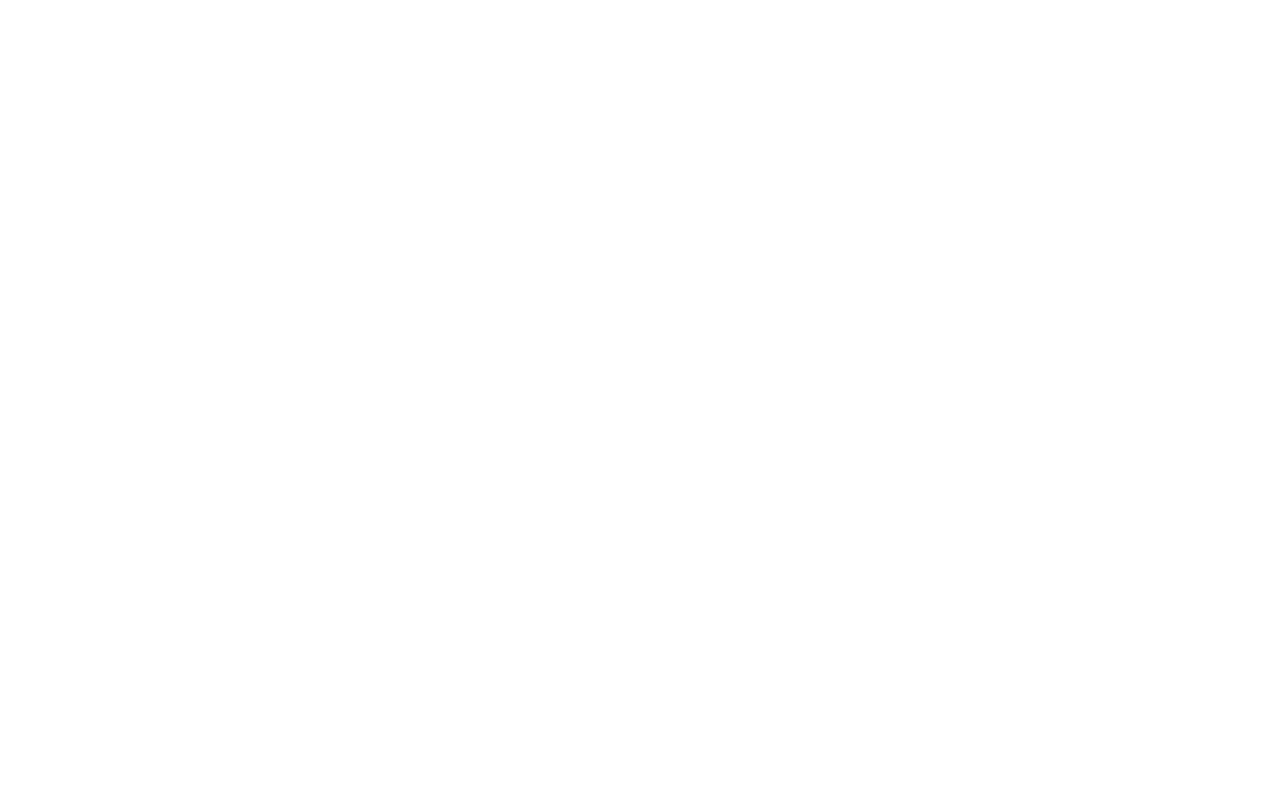
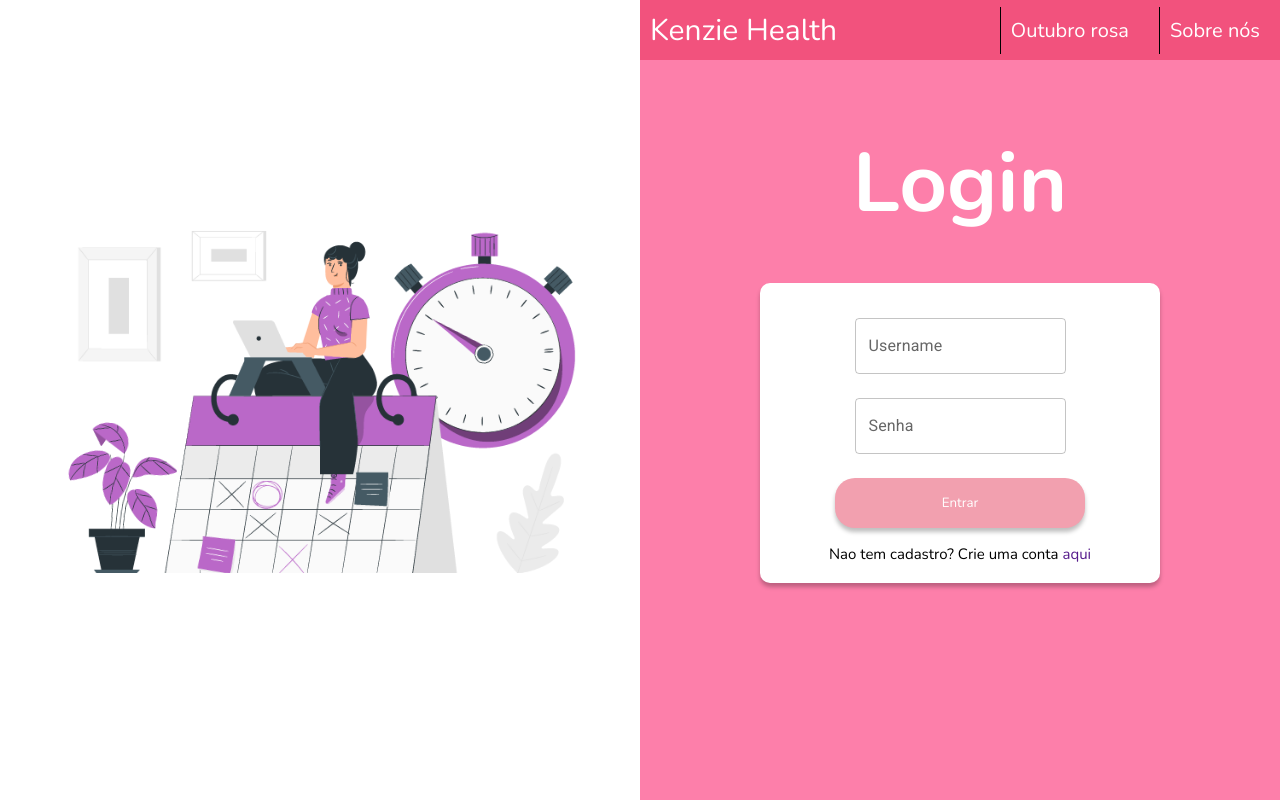
Before and after one commit to laudemirjunior/daily-health, a React (Create React App) app: page /login in a window 1280 px wide. Built offline with nearby package versions, Linux system fonts and the light colour scheme.

Commit message:
page login

```diff
--- a/src/components/button/index.jsx
+++ b/src/components/button/index.jsx
@@ -1,7 +1,7 @@
-import StyleButton from "./styles";
+import {StyleButton} from "./styles";
 
-const Button = () => {
-  return <StyleButton></StyleButton>;
+const Button = ({text}) => {
+  return <StyleButton>{text}</StyleButton>;
 };
 
 export default Button;
--- a/src/components/button/styles.js
+++ b/src/components/button/styles.js
@@ -4,6 +4,7 @@
   width: 250px;
   height: 50px;
   background-color: var(--button);
+  color: var(--white);
   border-radius: 20px;
   box-shadow: 0px 4px 4px rgba(0, 0, 0, 0.25);
   display: flex;
--- a/src/pages/login/index.jsx
+++ b/src/pages/login/index.jsx
@@ -1,5 +1,129 @@
+
+import { useState } from 'react'
+import { TextField } from "@material-ui/core"
+import { Countainer, Form, Animate_div,Poligon } from "./styles"
+import {useForm} from 'react-hook-form'
+import {yupResolver} from '@hookform/resolvers/yup'
+import { useHistory,Link } from 'react-router-dom'
+import { toast } from 'react-toastify'
+import 'react-toastify/dist/ReactToastify.css';
+import { ToastContainer } from 'react-toastify'
+import Button from '../../components/button'
+import axios from 'axios'
+import * as yup from 'yup'
+import Lottie from "react-lottie";
+import animationData from "../../animation/animate-login";
+import Bar from "../../components/bar"
+
 const Login = () => {
-  return <div></div>;
+
+  const [error, setError] = useState('')
+
+  const history = useHistory()
+
+  const schema = yup.object().shape({
+    username: yup.string().required(''),
+    password: yup.string().required(''),
+  })
+
+  const {
+      register,
+      handleSubmit,
+      formState: {errors}
+  } = useForm({resolver: yupResolver(schema)})
+
+  const handleForm = (data) => {
+    axios.post('https://kenzie-habits.herokuapp.com/sessions/', data)
+      .then((response) => {
+          console.log(response.data)
+          const{access} = response.data
+
+          localStorage.setItem('@Doit:token', JSON.stringify(access))
+
+          // return history.push('/dashboard')
+      })
+      .catch((err) => toast.error('Username / senha inválidos!'))
+
+  }
+
+  const [animationState, setAnimationState] = useState({
+    isStopped: false,
+    isPaused: false,
+  });
+  const defaultOptions = {
+    loop: true,
+    autoplay: true,
+    animationData: animationData,
+    rendererSettings: {
+      preserveAspectRatio: "xMidYMid slice",
+    },
+  };
+
+  return (
+    <div style={{display:'flex'}}>
+      <Animate_div>
+        <Lottie
+              options={defaultOptions}
+              height={'27vw'}
+              width={'50vw'}
+              speed={0.5}
+              isStopped={animationState.isStopped}
+              isPaused={animationState.isPaused}
+            />
+      </Animate_div>
+      <Poligon>
+
+      </Poligon>
+      <Countainer>
+          {/* <nav>
+            <h3>Kenzie Health</h3>
+          </nav> */}
+          <Bar />
+        <h1> Login </h1>
+        <Form onSubmit={handleSubmit(handleForm)}>
+          <div>
+            <TextField
+                label='Username'
+                type='text'
+                margin='normal'
+                variant="outlined"
+                color='primary'
+                {...register('username')}
+                error={!!errors.username}
+                helperText={errors.username?.message}
+            />
+          </div>
+          <div>
+            <TextField
+                label='Senha'
+                type='password'
+                margin='normal'
+                variant="outlined"
+                color='primary'
+                {...register('password')}
+                error={!!errors.password}
+                helperText={errors.password?.message}
+            />
+          </div>
+            <Button text='Entrar'></Button>
+            <p> Nao tem cadastro? Crie uma conta <Link>aqui</Link></p>
+        </Form>
+        <ToastContainer
+        position="top-center"
+        autoClose={2000}
+        style={{ marginBottom: '500px' }}
+        hideProgressBar={false}
+        newestOnTop={false}
+        closeOnClick
+        rtl={false}
+        theme='colored'
+        pauseOnFocusLoss
+        draggable
+        pauseOnHover
+      />
+      </Countainer>
+    </div>
+  )
 };
 
 export default Login;
--- /dev/null
+++ b/src/pages/login/styles.js
@@ -0,0 +1,163 @@
+import styled from "styled-components";
+
+
+export const Form = styled.form`
+
+        display: flex;
+        background-color: var(--white);
+        justify-content: center;
+        flex-direction: column;
+        align-items: center;
+        height: 85vw;
+        width: 85vw;
+        border-radius: 10px;
+        box-shadow:  0px 4px 4px rgba(0, 0, 0, 0.25);
+
+        p{
+            font-size: 13px;
+            margin-top: 12px;
+        }
+
+        a{
+            text-decoration:none;
+        }
+
+        button{
+            margin-top: 16px;
+        }
+
+
+    @media screen and (min-width: 768px){
+        display: flex;
+        background-color: var(--white);
+        justify-content: center;
+        flex-direction: column;
+        align-items: center;
+        height: 33vw;
+        max-height: 300px;
+        width: 43.5vw;
+        max-width: 400px;
+        border-radius: 10px;
+
+
+        p{
+            font-size: 15px;
+            margin-top: 16px;
+        }
+
+
+    }
+`
+export const Poligon = styled.div`
+
+    position: absolute;
+    background-color: var(--background);
+    left: 0px;
+    z-index: -1;
+    height: 100vh;
+    width: 100vw;
+    border-color: green;
+    clip-path: polygon(0 0, 100% 0, 100% 125vw, 0 20%);
+    @media screen and (min-width: 500px){
+        clip-path: polygon(0 0, 100% 0, 100% 80vh, 0 20%);
+    }
+    @media screen and (min-width: 768px){
+        display: none;
+    }
+
+`
+export const Countainer = styled.div`
+
+        z-index: 1;
+        background-color: transparent;
+        height: 100vh;
+        width: 100vw;
+        align-content: center;
+        align-items: center;
+        display: flex;
+        flex-direction: column;
+
+       input{
+        background-color: white;
+        border-radius: 6px;
+       }
+
+       h1{
+            color: var(--white);
+            font-style: normal;
+            font-weight: bold;
+            margin-bottom: 25px;
+            margin-top: 20px;
+            font-size: 57px;
+            /* line-height: 98px; */
+        }
+
+        nav{
+            color: var(--white);
+            font-style: normal;
+            font-weight: bold;
+            margin-bottom: 0;
+            width: 100%;
+            height: 7%;
+            font-size: 7vw;
+            line-height: 50px;
+            box-shadow: 0px 4px 4px rgba(0, 0, 0, 0.25);
+            background-color: var(--bar);
+
+            h3{
+                margin-left: 5px;
+            }
+        }
+
+ @media screen and (min-width: 768px){
+        clip-path: none;
+        display: flex;
+        background-color: var(--background);
+        /* justify-content: center; */
+        align-items: center;
+        flex-direction: column;
+        height: 100vh;
+        width: 50vw;
+
+        h1{
+            color: var(--white);
+            font-style: normal;
+            font-weight: bold;
+            margin-top: 75px;
+            margin-bottom: 50px;
+            font-size: 6.5vw;
+            line-height: 98px;
+        }
+
+        nav{
+            margin-bottom: 50px;
+            width: 90%;
+            height: 15%;
+            font-size: 2vw;
+            text-align: end;
+            background-color: var(--background);
+            box-shadow: none;
+            line-height: 98px;
+
+            h3{
+
+            }
+        }
+    }
+`
+
+export const Animate_div = styled.div`
+
+    display: none;
+
+    @media screen and (min-width: 768px){
+        display: flex;
+        background-color: var(--white);
+        justify-content: center;
+        align-items: center;
+        flex-direction: column;
+        height: 100vh;
+        width: 50vw;
+    }
+
+`
--- a/src/routes/index.js
+++ b/src/routes/index.js
@@ -1,18 +1,18 @@
 import { Route, Switch } from "react-router";
-// import Home from "../pages/home";
-// import SignUp from "../pages/signup";
-// import Login from "../pages/login";
-// import AboutUs from "../pages/aboutus";
-// import PinkOctober from "../pages/pinkoctober";
+import Home from "../pages/home";
+import SignUp from "../pages/signup";
+import Login from "../pages/login";
+import AboutUs from "../pages/aboutus";
+import PinkOctober from "../pages/pinkoctober";
 import Dashboard from "../pages/dashboard";
-// import Habits from "../pages/habits";
-// import Groups from "../pages/groups";
-// import Settings from "../pages/settings";
+import Habits from "../pages/habits";
+import Groups from "../pages/groups";
+import Settings from "../pages/settings";
 
 function Routes() {
   return (
     <Switch>
-      {/* <Route exact path="/">
+      <Route exact path="/">
         <Home />
       </Route>
       <Route path="/signup">
@@ -26,7 +26,7 @@
       </Route>
       <Route path="/pinkoctober">
         <PinkOctober />
-      </Route> */}
+      </Route>
       <Route path="/dashboard">
         <Dashboard />
       </Route>
```
